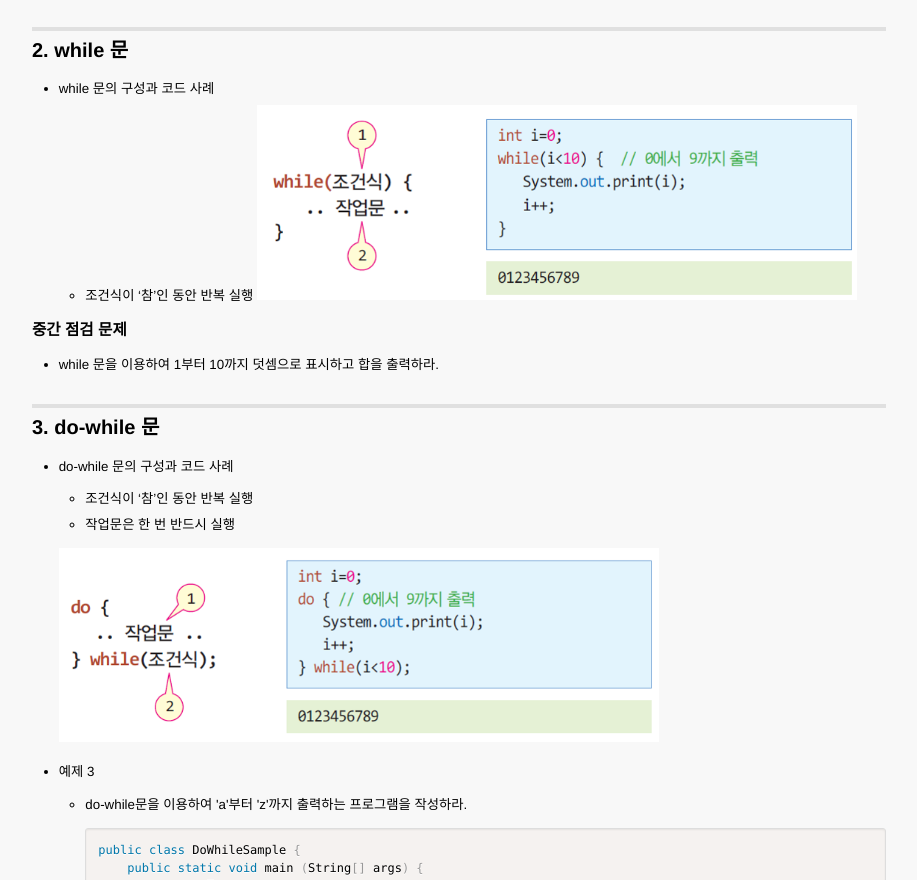
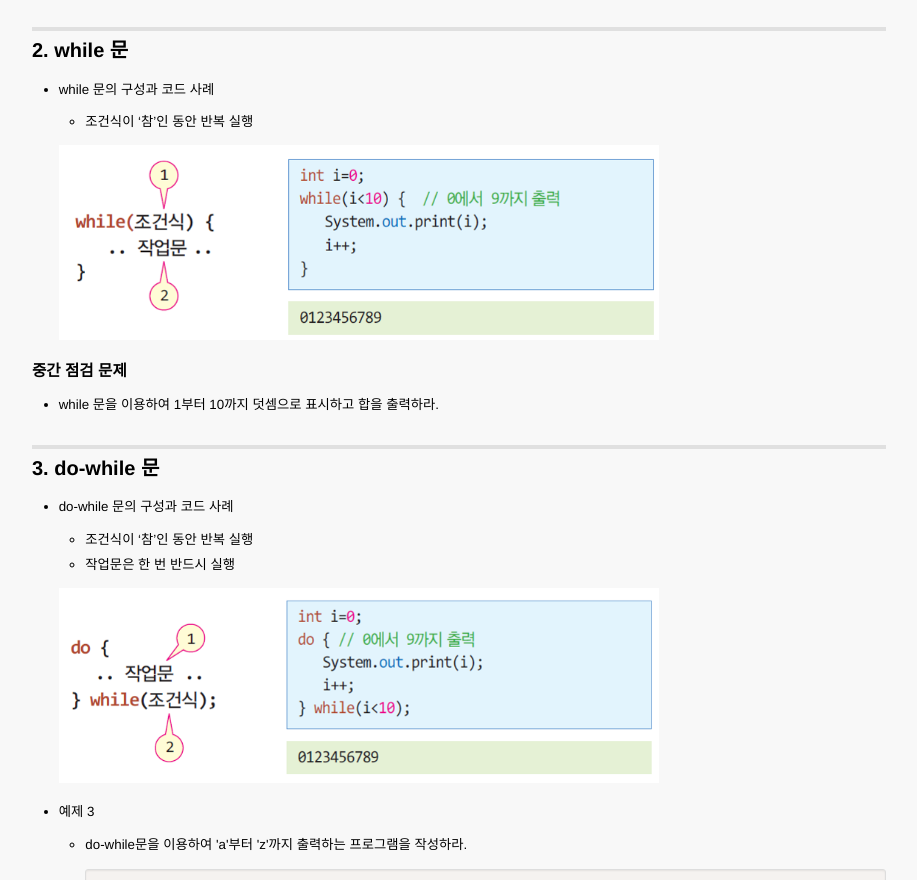
Before and after one commit to kwanulee/java-doc, a plain HTML site: page iteration-statement.html in a window 1280 px wide. Shown: the part 1842-2722 px from the top of the page, without its empty margins (181-1098 px from the left). Drawn offline with nearby package versions, Linux system fonts and the light colour scheme; some packages are replaced by stand-ins of ours.

Commit message:
업데이트

```diff
--- a/iteration-statement.html
+++ b/iteration-statement.html
@@ -357,12 +357,13 @@ pre[class*="language-"] {
 <h2 id="toc_3">2. <strong>while</strong> 문</h2>
 
 <ul>
-<li>while 문의 구성과 코드 사례
+<li><p>while 문의 구성과 코드 사례</p>
 
 <ul>
-<li>조건식이 ‘참’인 동안 반복 실행
-<img src="figure/while.png" width = 600></li>
-</ul></li>
+<li>조건식이 ‘참’인 동안 반복 실행</li>
+</ul>
+
+<p><img src="figure/while.png" width = 600></p></li>
 </ul>
 
 <h3 id="toc_4">중간 점검 문제</h3>
@@ -411,11 +412,11 @@ pre[class*="language-"] {
 <ol>
 <li><p>다음 코드의 출력을 쓰시오.</p>
 
-<div><pre><code class="language-java">    int n = 10;
-    while (n&gt;0) {
-        System.out.println(n);
-        n = n - 3;
-    }</code></pre></div></li>
+<div><pre><code class="language-java">int n = 10;
+while (n&gt;0) {
+    System.out.println(n);
+    n = n - 3;
+}</code></pre></div></li>
 <li><p>위와 동일한 결과가 나올 수 있도록 프로그램을 <strong>for</strong> 문과 <strong>do-while</strong> 문으로 변경하시오</p></li>
 </ol>
 
```
Also changed, not shown: 1 other file.
